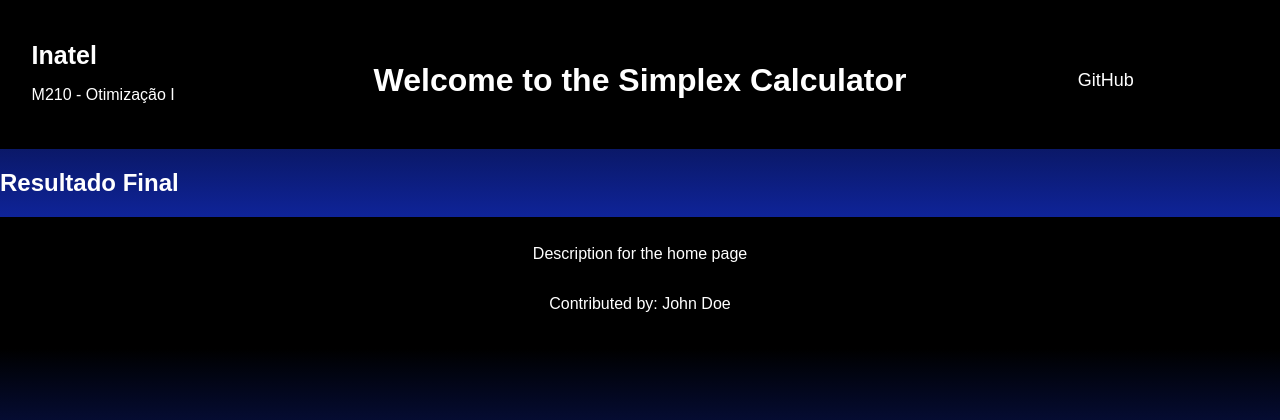
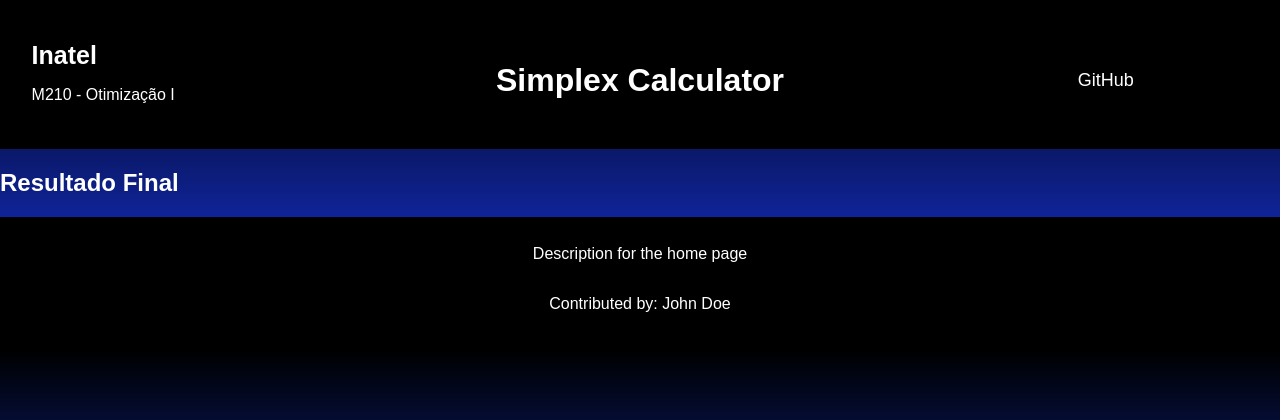
Before and after one commit to AlvaroLucioRibeiro/Simplex-Calculator, a Flask app: template app/templates/success.html in a window 1280 px wide. Shown: the top 420 px of the page. Run offline with Flask 3, Linux system fonts and the light colour scheme; the template is opened without the code that fills it, so the values that code supplies are empty.

Commit message:
jinja added

```diff
--- a/app/templates/modelo-ppl.html
+++ b/app/templates/modelo-ppl.html
@@ -1,5 +1,3 @@
-<!-- coefs.html -->
-
 {% extends "base.html" %}
 
 {% block title %}Simplex Calculator{% endblock %}
--- a/app/templates/success.html
+++ b/app/templates/success.html
@@ -2,8 +2,8 @@
 
 {% extends "base.html" %}
 
-{% block title %}Home - Resultado Final{% endblock %}
-{% block header_title %}Welcome to the Simplex Calculator{% endblock %}
+{% block title %}Resultado Final{% endblock %}
+{% block header_title %}Simplex Calculator{% endblock %}
 {% block content %}
     <h2>Resultado Final</h2>
     {% for var in vars %}
```
